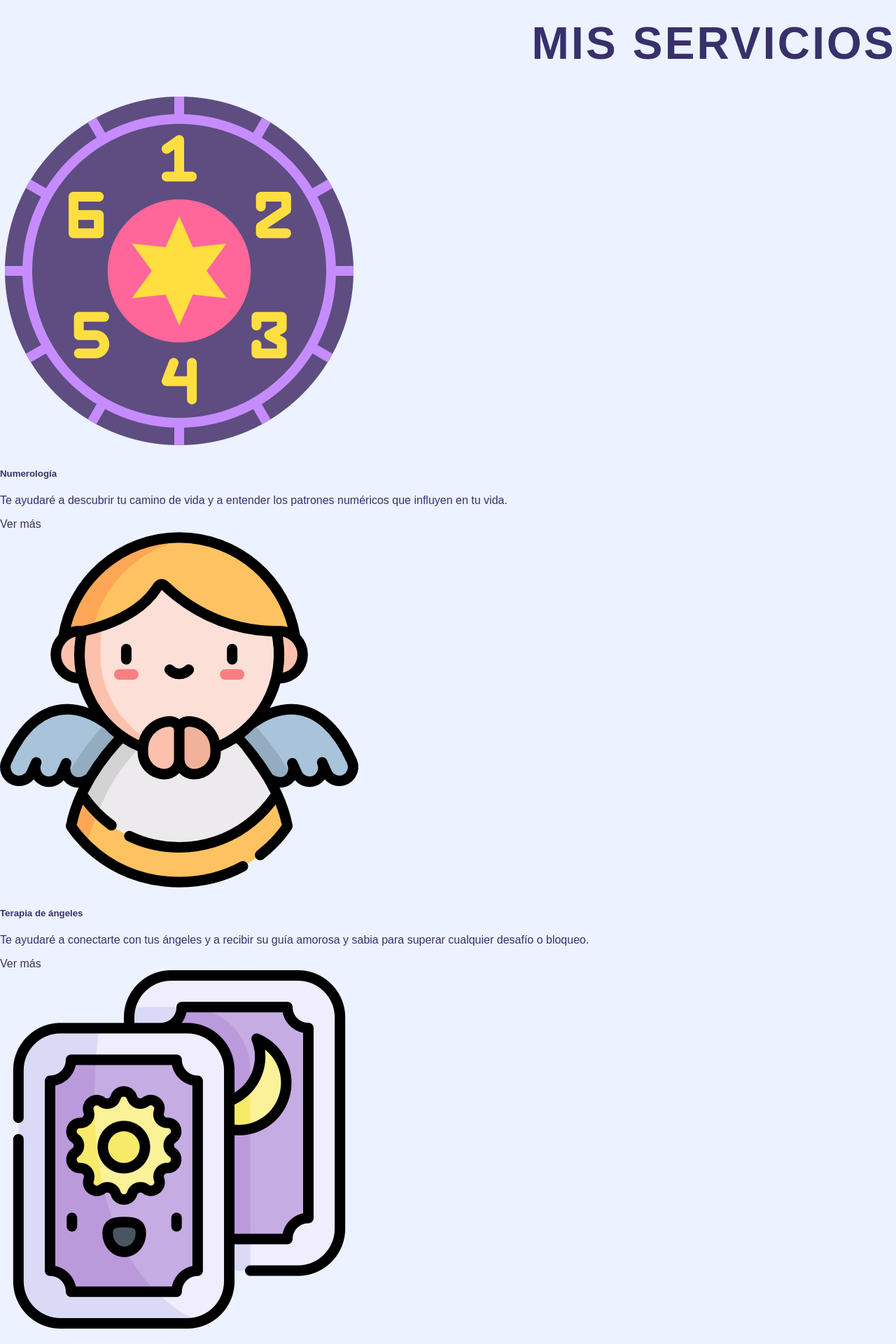
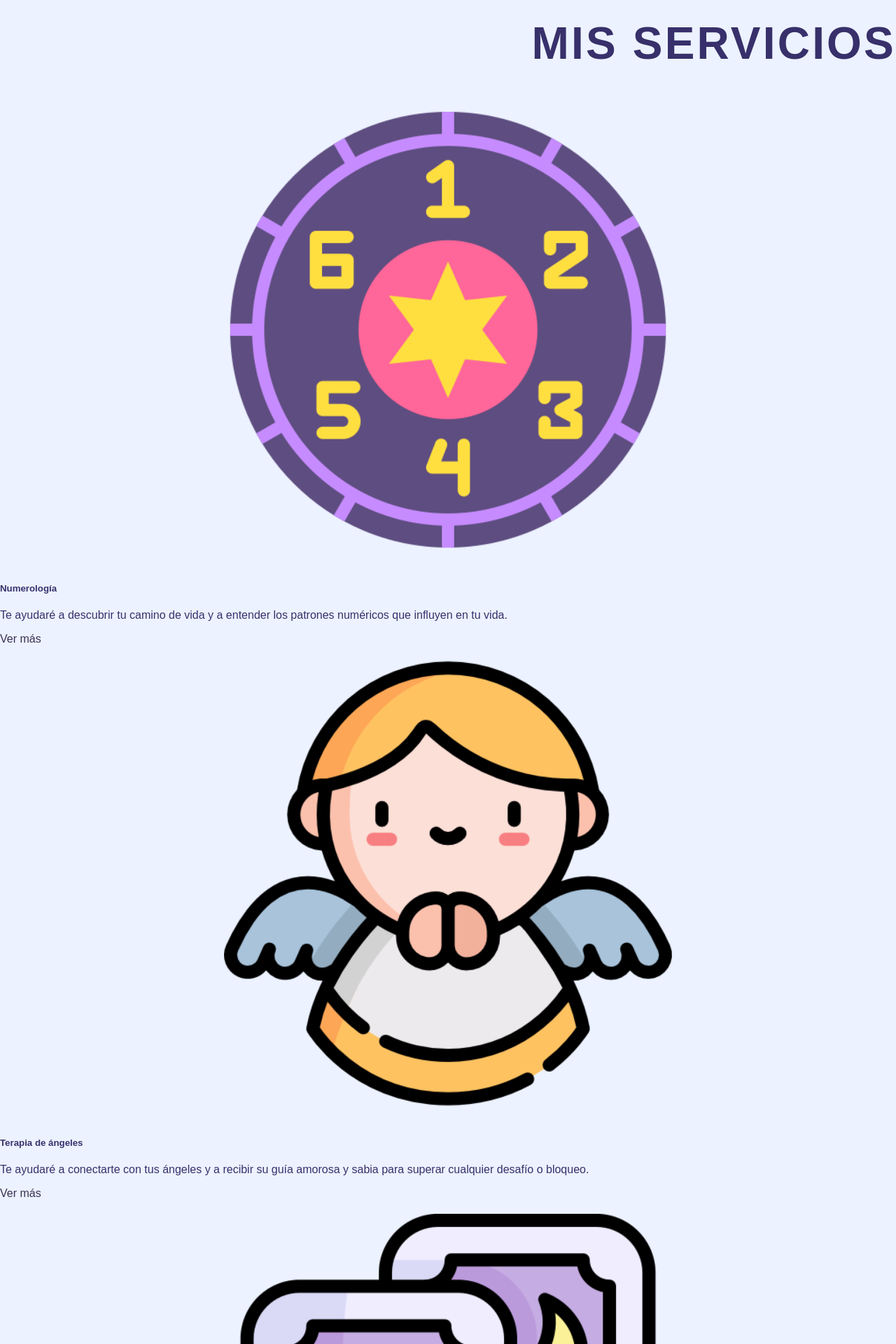
Before and after one commit to diegopartida22/marychely-portfolio, a React (Create React App) app: page / in a window 1280 px wide. Shown: the part 2720-4640 px from the top of the page at 70% size. Built offline with nearby package versions, Linux system fonts and the light colour scheme.

Commit message:
Services2

```diff
--- a/src/components/Services.css
+++ b/src/components/Services.css
@@ -8,3 +8,11 @@
   position: relative;
   text-align: right;
 }
+
+.services-image {
+  display: block;
+  margin-left: auto;
+  margin-right: auto;
+  width: 50%;
+  padding: 20px;
+}
--- a/src/components/Services.js
+++ b/src/components/Services.js
@@ -12,7 +12,12 @@ function Services() {
           <div class="col-lg-4 col-12">
             <div className="services-card">
               <div class="card">
-                <img src={numerology} class="card-img-top" alt="numerology" />
+                <img
+                  src={numerology}
+                  class="card-img-top"
+                  alt="numerology"
+                  className="services-image"
+                />
                 <div class="card-body">
                   <h5 class="card-title">Numerología</h5>
                   <p class="card-text">
@@ -32,7 +37,12 @@ function Services() {
           <div class="col-lg-4 col-12">
             <div className="services-card">
               <div class="card">
-                <img src={angel} class="card-img-top" alt="angeles" />
+                <img
+                  src={angel}
+                  class="card-img-top"
+                  alt="angeles"
+                  className="services-image"
+                />
                 <div class="card-body">
                   <h5 class="card-title">Terapia de ángeles</h5>
                   <p class="card-text">
@@ -52,7 +62,12 @@ function Services() {
           <div class="col-lg-4 col-12">
             <div className="services-card">
               <div class="card">
-                <img src={tarot} class="card-img-top" alt="tarot" />
+                <img
+                  src={tarot}
+                  class="card-img-top"
+                  alt="tarot"
+                  className="services-image"
+                />
                 <div class="card-body">
                   <h5 class="card-title">Lectura de cartas</h5>
                   <p class="card-text">
```
